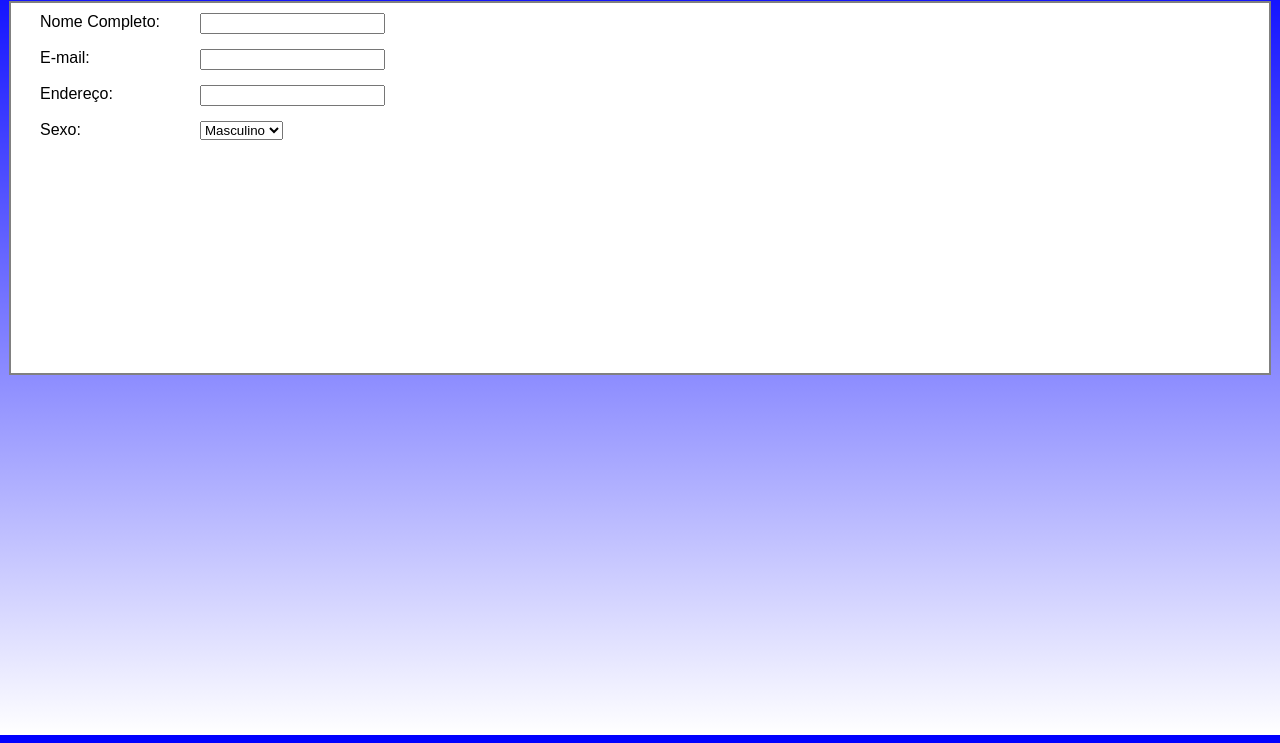
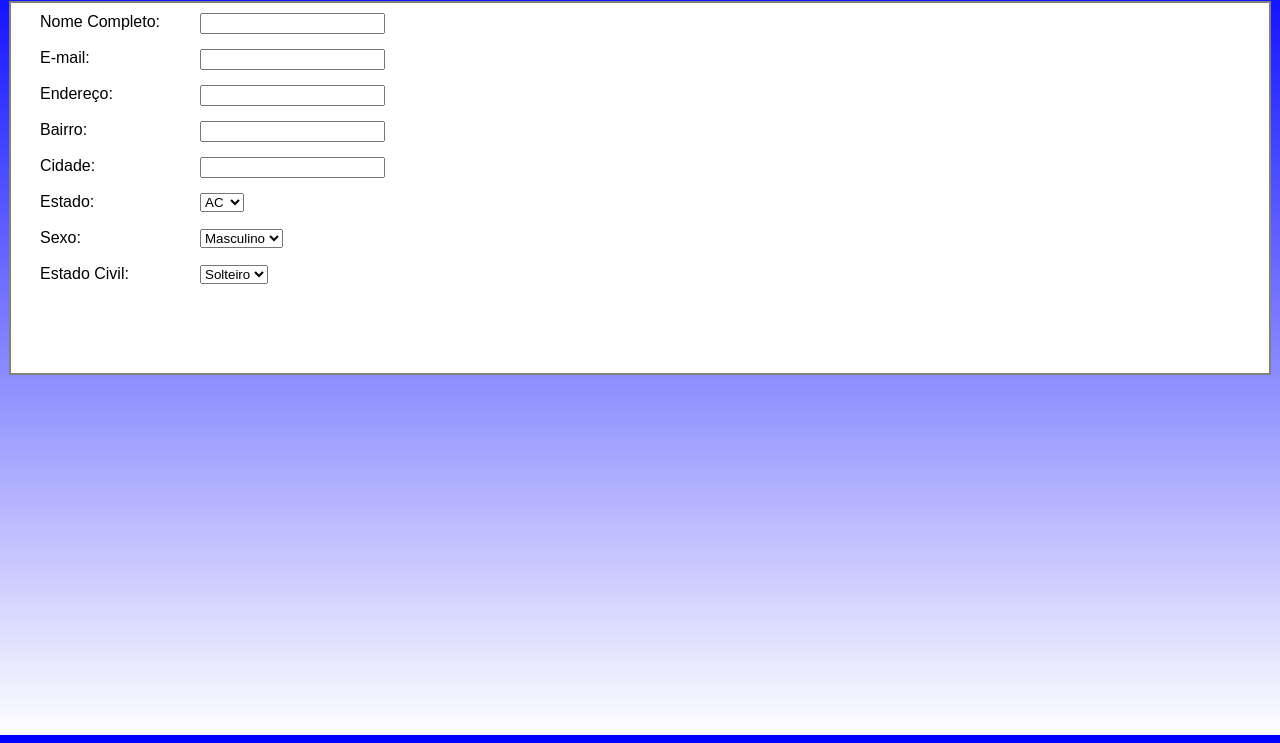
Before and after one commit to leandro-az/TrabalhoDesenWeb, a plain HTML site: page WorkDir1/user.html in a window 1280 px wide. Shown: the part 65-808 px from the top of the page. Drawn offline with Linux system fonts and the light colour scheme.

Commit message:
adiçao de novos campos no formulario de usuario

```diff
--- a/WorkDir1/style.css
+++ b/WorkDir1/style.css
@@ -47,6 +47,7 @@ html{
     background: white;
     margin: 1px;
     padding: 10px;
+    padding-bottom: 50;
     height: 350px;
     border: 2px solid grey;
 
--- a/WorkDir1/user.html
+++ b/WorkDir1/user.html
@@ -22,12 +22,56 @@
         <label class="formLbl">Endereço:</label>
         <input class="formInpt" type="email">
         <br><br>
+        <label class="formLbl">Bairro:</label>
+        <input class="formInpt" type="texte">
+        <br><br>
+        <label class="formLbl">Cidade:</label>
+        <input class="formInpt" type="texte">
+        <br><br>
+        <label class="formLbl">Estado:</label>
+        <select class="formInpt">
+            <option value="ac">AC</option>
+            <option value="al">AL</option>
+            <option value="ap">AP</option>
+            <option value="am">AM</option>
+            <option value="ba">BA</option>
+            <option value="ce">CE</option>
+            <option value="df">DF</option>
+            <option value="es">ES</option>
+            <option value="go">GO</option>
+            <option value="ma">MA</option>
+            <option value="mt">MT</option>
+            <option value="ms">MS</option>
+            <option value="mg">MG</option>
+            <option value="pa">PA</option>
+            <option value="pb">PB</option>
+            <option value="pr">PR</option>
+            <option value="pe">PE</option>
+            <option value="pi">PI</option>
+            <option value="rj">RJ</option>
+            <option value="rn">RN</option>
+            <option value="rs">RS</option>
+            <option value="ro">RO</option>
+            <option value="rr">RR</option>
+            <option value="sc">SC</option>
+            <option value="sp">SP</option>
+            <option value="se">SE</option>
+            <option value="to">TO</option>
+        </select>
+        <br><br>
         <label class="formLbl">Sexo:</label>
         <select class="formInpt">
             <option value="M">Masculino</option>
             <option value="F">Feminino</option>
         </select>
-        <br>
+        <br><br>
+        <label class="formLbl">Estado Civil:</label>
+        <select class="formInpt">
+            <option value="solteiro">Solteiro</option>
+            <option value="casado">Casado</option>
+        </select>
+        <br><br>
+
     </form>
     </div>
 </body>
```
